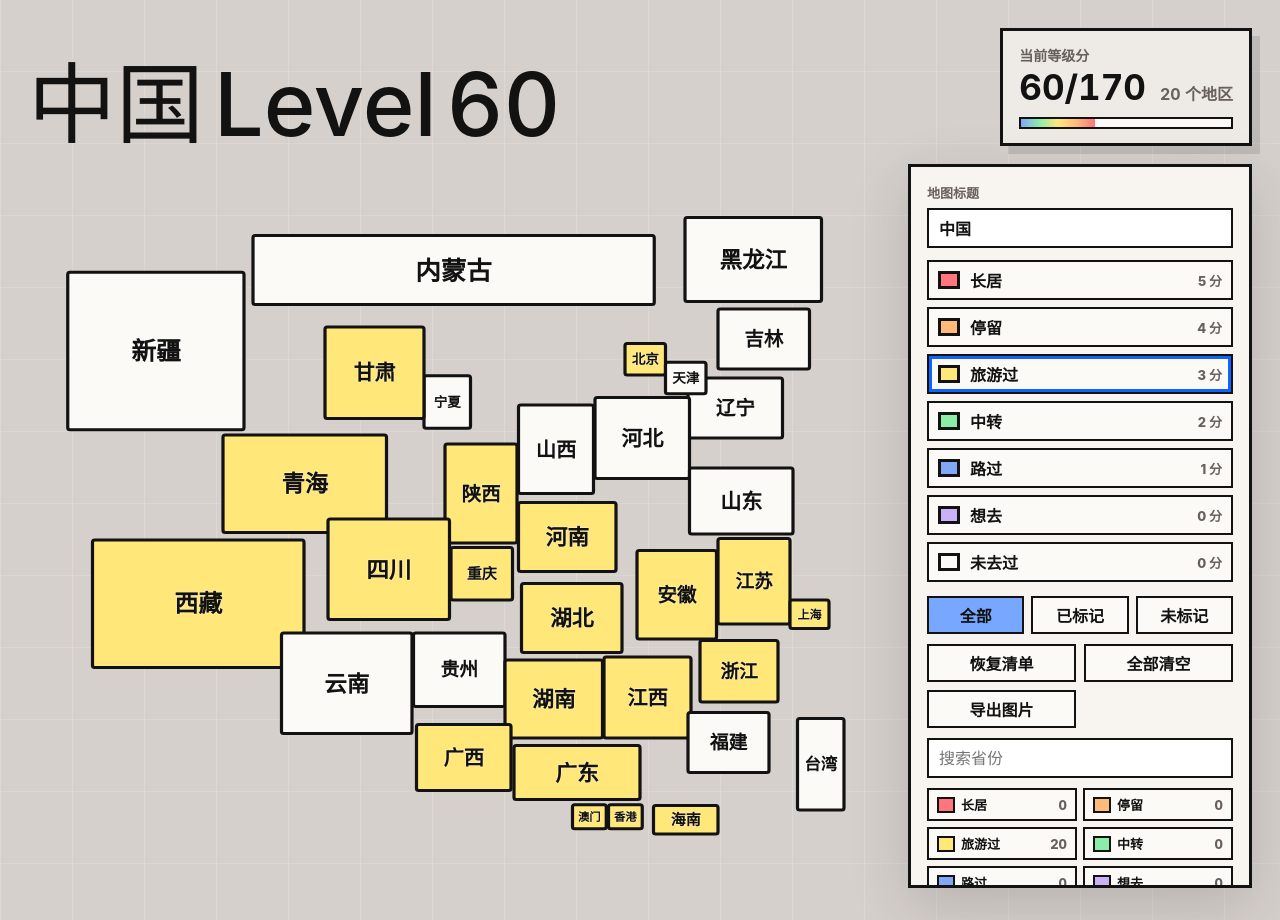
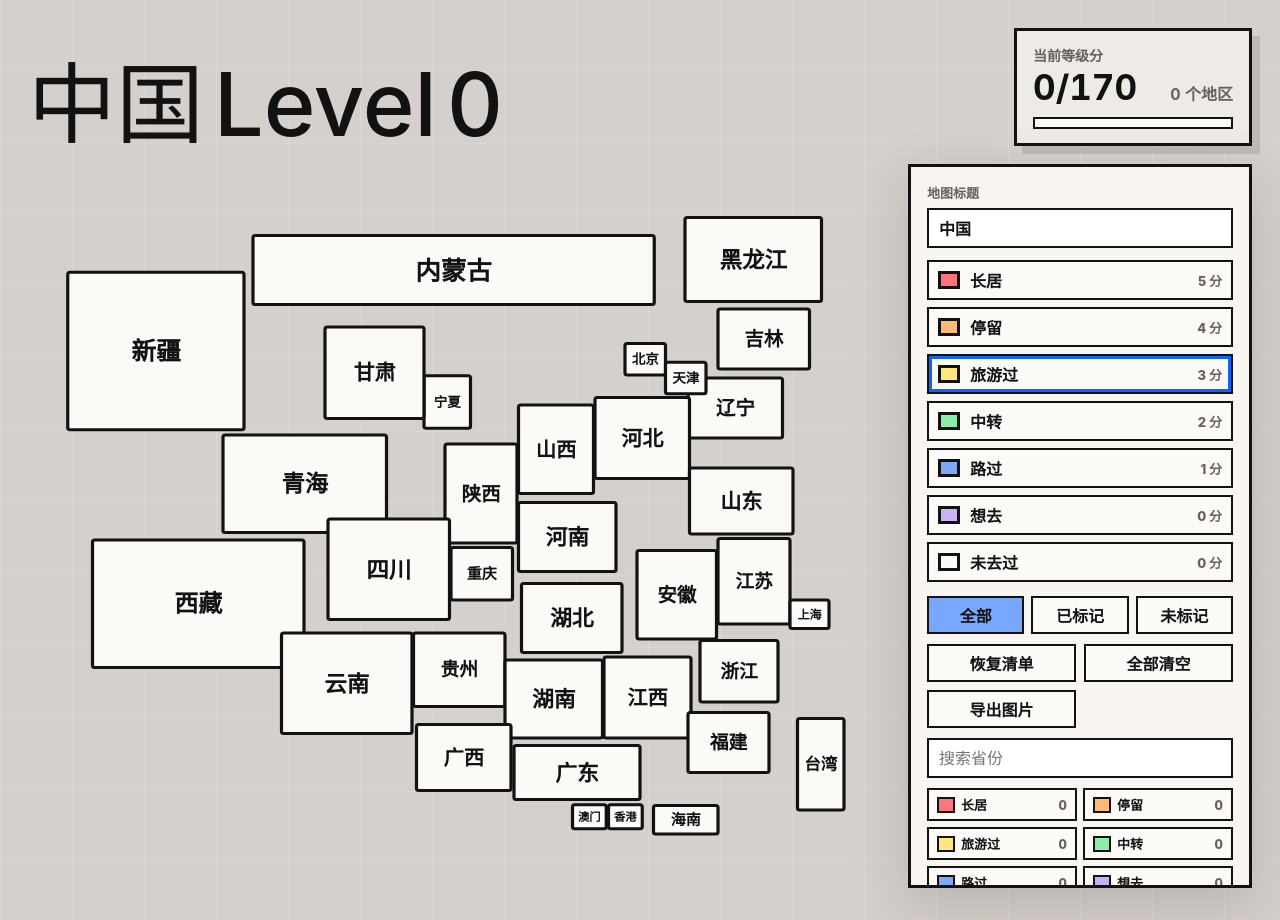
Before and after one commit to frankdeng98/china-travel-level, a plain HTML site: page index.html in a window 1280 px wide. Drawn offline with Linux system fonts and the light colour scheme.

Commit message:
Set default map state to level 0

```diff
--- a/index.html
+++ b/index.html
@@ -511,7 +511,7 @@
 <body>
   <div class="app">
     <header class="topbar">
-      <h1><span class="level"><span id="displayTitle">中国</span> Level <span id="levelNumber" class="level-number">60</span></span></h1>
+      <h1><span class="level"><span id="displayTitle">中国</span> Level <span id="levelNumber" class="level-number">0</span></span></h1>
       <section class="summary" aria-label="完成度">
         <div class="summary-label">当前等级分</div>
         <div class="summary-row">
@@ -614,19 +614,10 @@
 
     const statusById = Object.fromEntries(statuses.map((status) => [status.id, status]));
 
-    const initialVisitedNames = [
-      "澳门", "江苏", "浙江", "安徽", "江西", "河南", "湖北", "湖南", "广东", "海南",
-      "四川", "陕西", "甘肃", "青海", "广西", "西藏", "北京", "上海", "重庆", "香港"
-    ];
-
     const defaultTitle = "中国";
-    const storageKey = "china-travel-level:v3";
-    const legacyStorageKey = "china-province-map:v2";
+    const storageKey = "china-travel-level:v4";
     const initialStatuses = Object.fromEntries(
-      provinces.map((province) => [
-        province.id,
-        initialVisitedNames.includes(province.name) ? "visited" : "never"
-      ])
+      provinces.map((province) => [province.id, "never"])
     );
     const initialState = loadState();
 
@@ -669,18 +660,6 @@
         }
       } catch (error) {
         localStorage.removeItem(storageKey);
-      }
-
-      try {
-        const legacyStatuses = JSON.parse(localStorage.getItem(legacyStorageKey));
-        if (legacyStatuses && typeof legacyStatuses === "object" && !Array.isArray(legacyStatuses)) {
-          return {
-            title: defaultTitle,
-            statuses: normalizeStatuses(legacyStatuses)
-          };
-        }
-      } catch (error) {
-        localStorage.removeItem(legacyStorageKey);
       }
 
       return {
```
